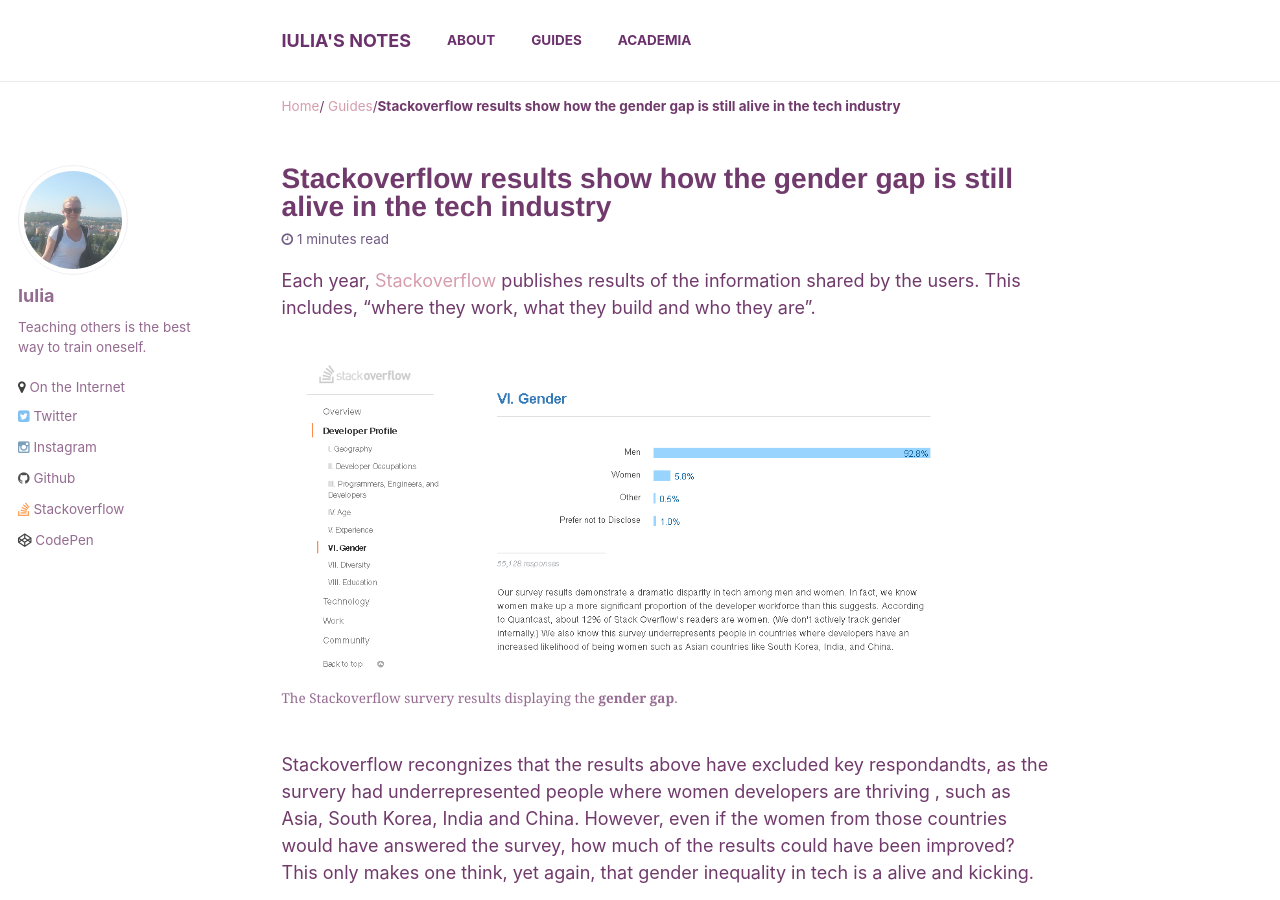
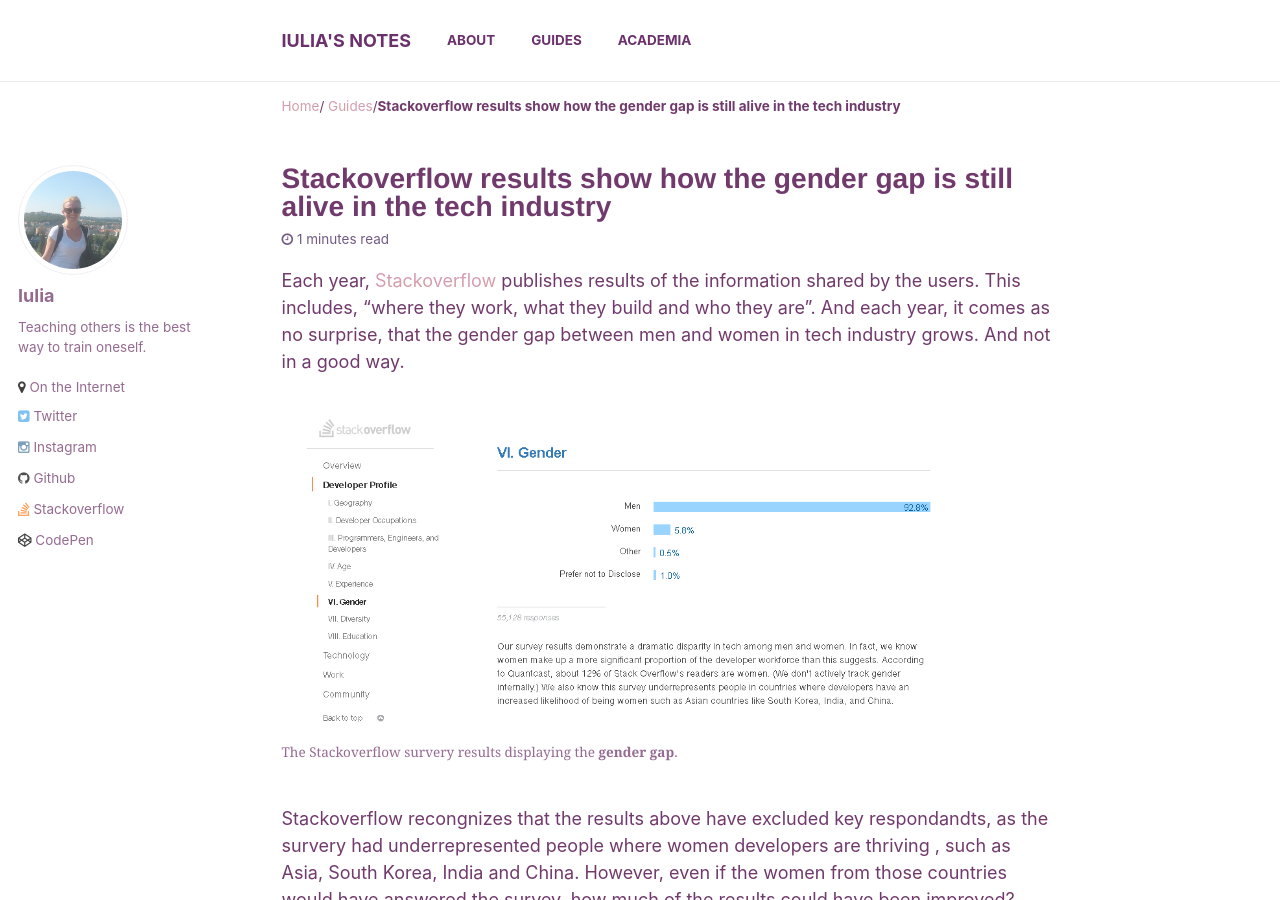
Before and after one commit to iulia-codes/notes, a Jekyll site: the page built from _posts/2016-07-02-stackoverflow-results-or-how-the-gender-gap-in-tech-still-strong.md, in a window 1280 px wide and 900 px high. Built offline with Jekyll 4.4.1, drawn with Linux system fonts in a browser that asks for light colours; comment, search, counter and statistics services are not loaded.

Commit message:
Added stackoverflow post

```diff
--- a/_posts/2016-07-02-stackoverflow-results-or-how-the-gender-gap-in-tech-still-strong.md
+++ b/_posts/2016-07-02-stackoverflow-results-or-how-the-gender-gap-in-tech-still-strong.md
@@ -15,7 +15,7 @@
 ---
 
 
-Each year, <a href="http://stackoverflow.com/research/developer-survey-2016" target="_blank">Stackoverflow</a> publishes results of the information shared by the users. This includes, "where they work, what they build and who they are".
+Each year, <a href="http://stackoverflow.com/research/developer-survey-2016" target="_blank">Stackoverflow</a> publishes results of the information shared by the users. This includes, "where they work, what they build and who they are". And each year, it comes as no surprise, that the gender gap between men and women in tech industry grows. And not in a good way.
 
 {% include gallery caption="The Stackoverflow survery results displaying the **gender gap**." %}
 
```
